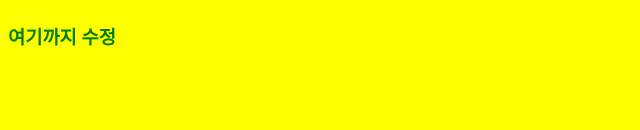
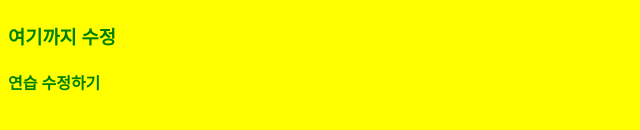
Before and after one commit to Yang-wood/day5-app, a plain HTML site: page index.html in a window 1280 px wide. Shown: the part 122-252 px from the top of the page, without its empty margins (0-640 px from the left). Drawn offline with Linux system fonts and the light colour scheme.

Commit message:
연습 수정하기

```diff
--- a/index.html
+++ b/index.html
@@ -10,5 +10,6 @@
     <h1>git 사용하기</h1>
     <h2>집에서 수정함!</h2>
     <h3>여기까지 수정</h3>
+    <h4>연습 수정하기</h4>
 </body>
 </html>
```
